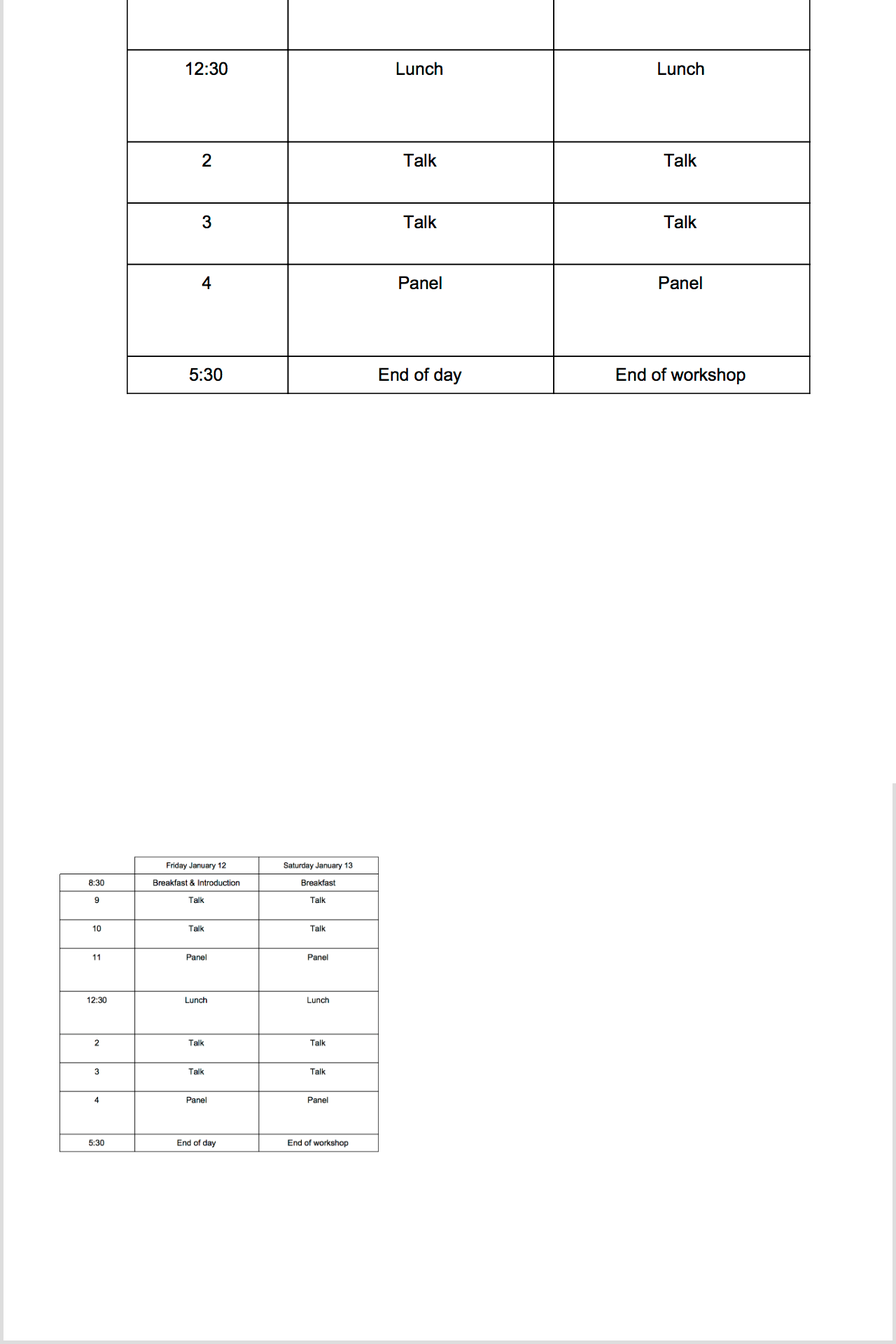
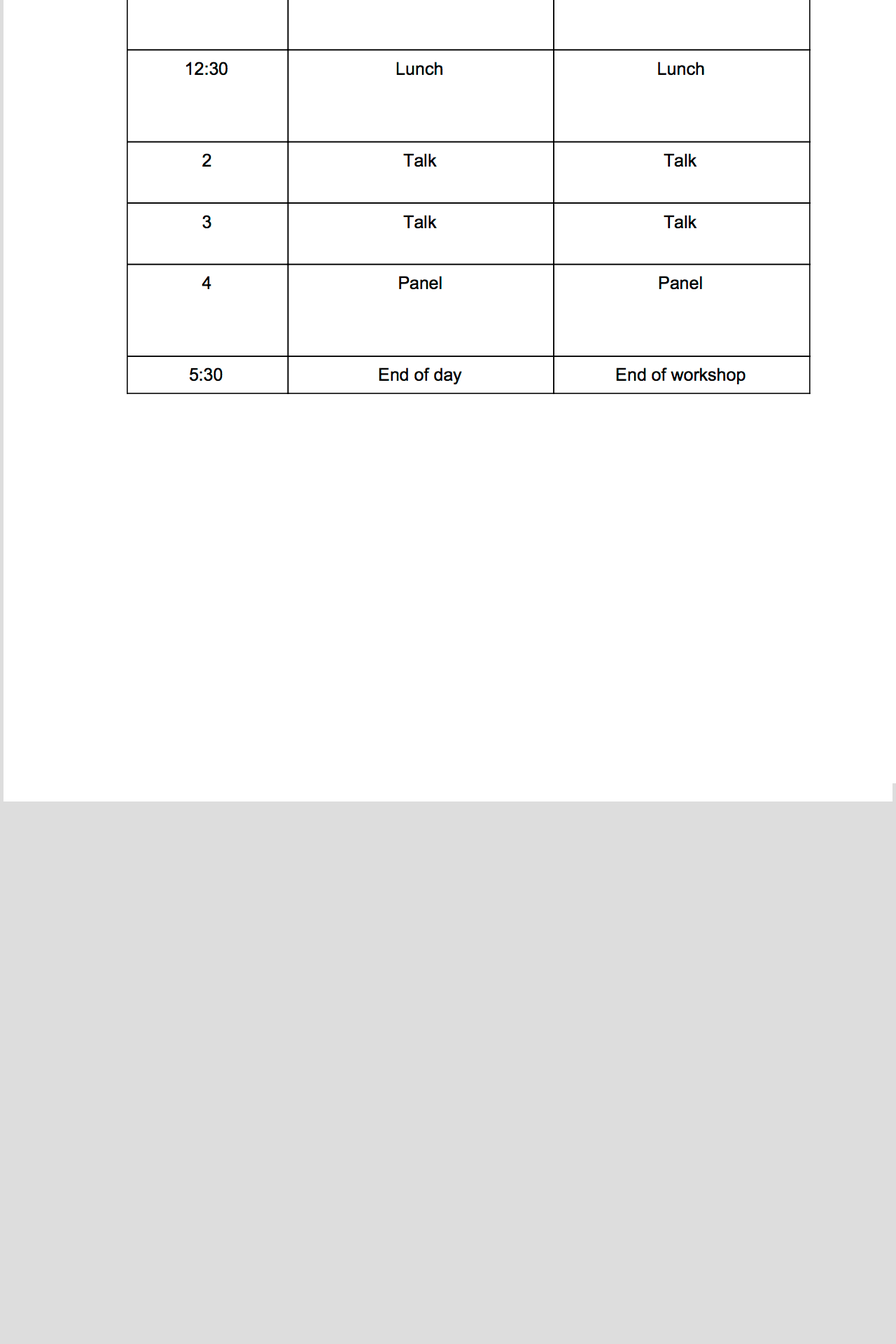
Before and after one commit to davidwgillman/davidwgillman.github.io, a Jekyll site: the page built from ladsworkshop/schedule.md, in a window 1280 px wide. Shown: the part 1298-3218 px from the top of the page at 70% size. Built offline with Jekyll 4.4.1, drawn with Linux system fonts in a browser that asks for light colours; after the commit the page ends 2448 px from its top, so only the background shows below that.

Commit message:
remove image from html

```diff
--- a/_layouts/conference.html
+++ b/_layouts/conference.html
@@ -16,7 +16,6 @@
 	<div id="content">
 	{{content}}
     <a target="_blank" href="schedule.png">
-    <img src="schedule.png"  width="595" height="770">
     </div>
 
 </body>
```
